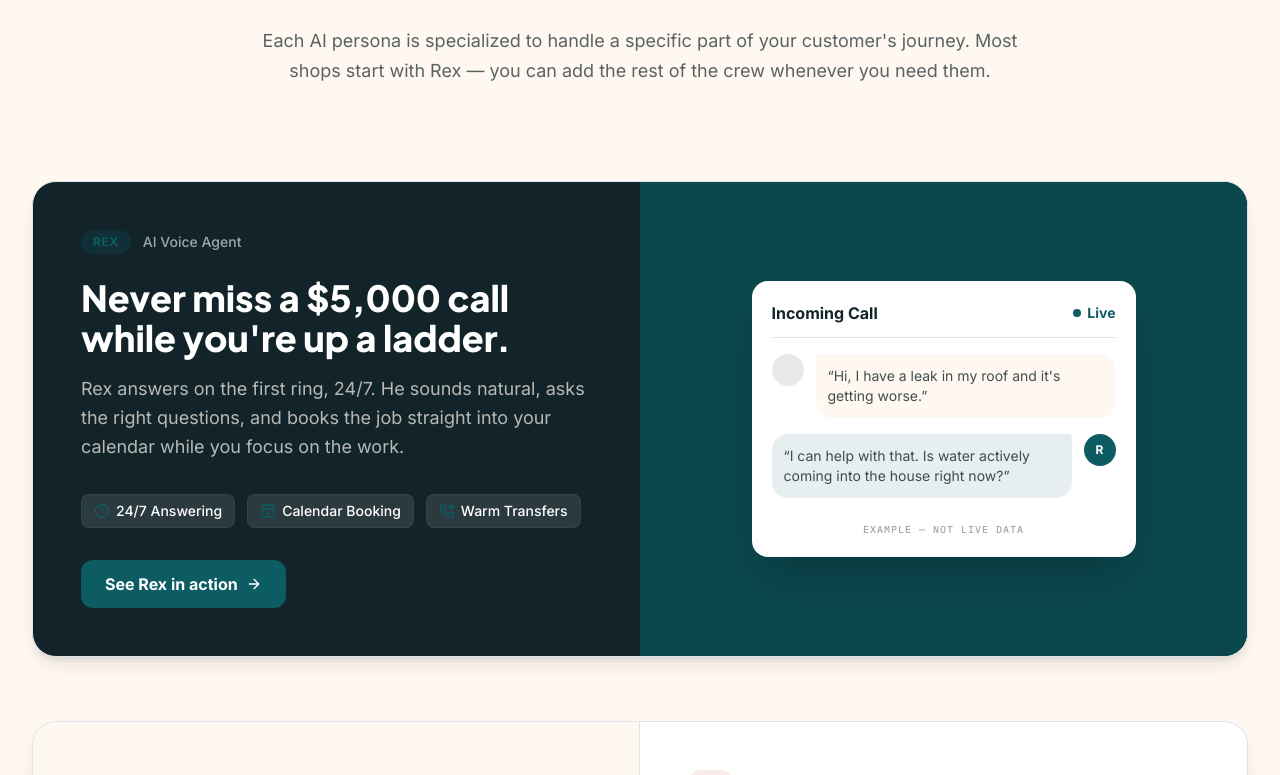
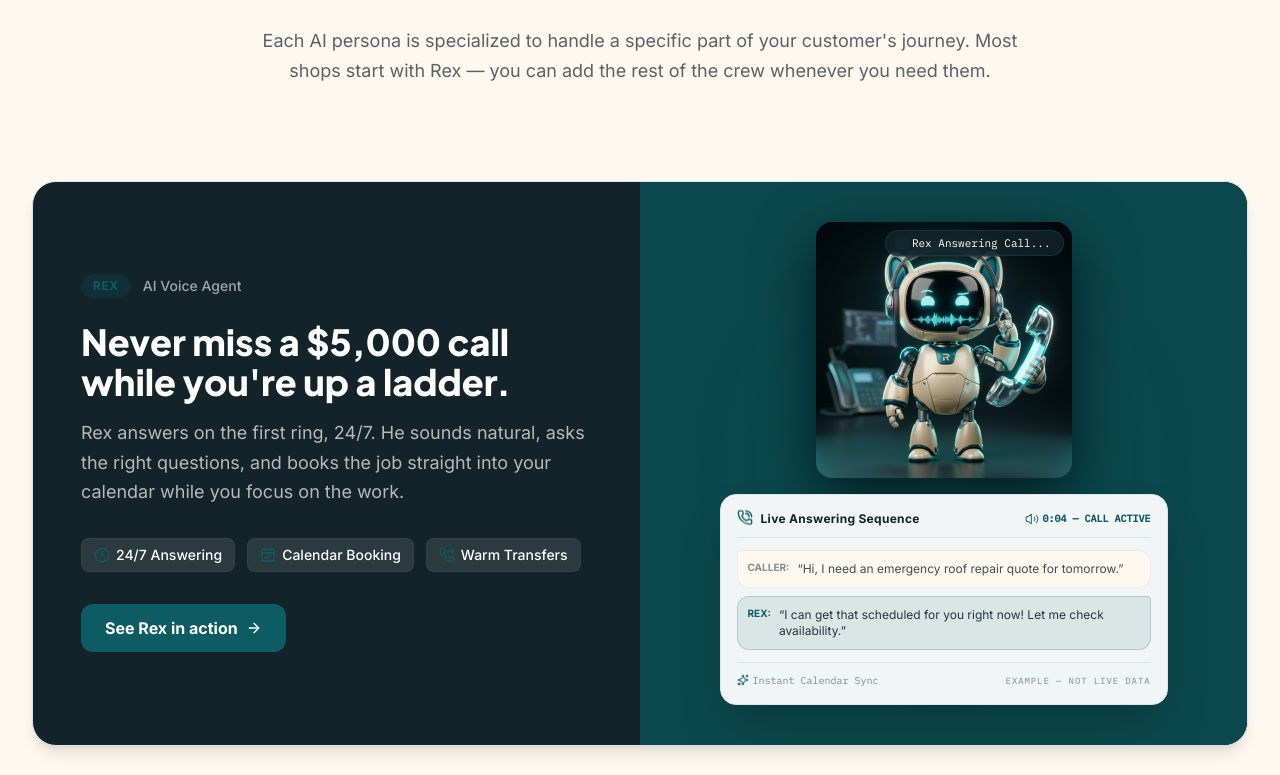
Before and after one commit to xpeedlab-netizen/minions-ai, a Next.js app: page / in a window 1280 px wide. Shown: the part 4625-5400 px from the top of the page. Built offline with nearby package versions, Linux system fonts and the light colour scheme.

Commit message:
feat: WO#04 mascot generation and animation (Rex pilot)

```diff
--- a/components/sections/home/MeetTheCrew.tsx
+++ b/components/sections/home/MeetTheCrew.tsx
@@ -1,6 +1,7 @@
 import Link from "next/link";
 import { ArrowRight, Clock, CalendarCheck, PhoneForwarded, Zap, ShieldCheck, CheckCircle2, FileText, Activity } from "lucide-react";
 import Reveal from "@/components/ui/Reveal";
+import RexAnimatedVisual from "./RexAnimatedVisual";
 
 export default function MeetTheCrew() {
   return (
@@ -44,36 +45,7 @@ export default function MeetTheCrew() {
                     </Link>
                   </div>
                 </div>
-                <div className="bg-[#0b484e] p-8 sm:p-12 flex items-center justify-center relative min-h-[320px]">
-                    {/* Visual: Calendar / Call interaction */}
-                    <div className="bg-white rounded-2xl p-5 shadow-2xl w-full max-w-sm">
-                      <div className="flex items-center justify-between border-b border-border pb-3 mb-4">
-                        <span className="font-bold text-ink">Incoming Call</span>
-                        <span className="text-teal text-sm font-bold flex items-center gap-1.5">
-                          <span className="relative flex h-2 w-2">
-                            <span className="animate-ping absolute inline-flex h-full w-full rounded-full bg-teal opacity-75"></span>
-                            <span className="relative inline-flex rounded-full h-2 w-2 bg-teal"></span>
-                          </span>
-                          Live
-                        </span>
-                      </div>
-                      <div className="space-y-4">
-                        <div className="flex gap-3">
-                          <div className="w-8 h-8 rounded-full bg-ink/10 flex-shrink-0" />
-                          <div className="bg-cream p-3 rounded-2xl rounded-tl-sm text-sm text-ink/80">
-                            &ldquo;Hi, I have a leak in my roof and it&apos;s getting worse.&rdquo;
-                          </div>
-                        </div>
-                        <div className="flex gap-3 flex-row-reverse">
-                          <div className="w-8 h-8 rounded-full bg-teal flex-shrink-0 flex items-center justify-center text-white text-xs font-bold">R</div>
-                          <div className="bg-teal/10 p-3 rounded-2xl rounded-tr-sm text-sm text-ink/80">
-                            &ldquo;I can help with that. Is water actively coming into the house right now?&rdquo;
-                          </div>
-                        </div>
-                      </div>
-                      <div className="mt-6 text-center text-[10px] text-ink/40 uppercase tracking-widest font-mono font-medium">Example — Not Live Data</div>
-                    </div>
-                </div>
+                <RexAnimatedVisual />
               </div>
             </div>
           </Reveal>
--- /dev/null
+++ b/components/sections/home/RexAnimatedVisual.tsx
@@ -0,0 +1,111 @@
+"use client";
+
+import { useState, useEffect } from "react";
+import Image from "next/image";
+import { PhoneCall, Volume2, CalendarCheck, Sparkles } from "lucide-react";
+
+export default function RexAnimatedVisual() {
+  const [isAnswering, setIsAnswering] = useState(false);
+
+  // Auto-cycle state between Idle and Answering every 4.5 seconds for ambient live feel
+  useEffect(() => {
+    const timer = setInterval(() => {
+      setIsAnswering((prev) => !prev);
+    }, 4500);
+    return () => clearInterval(timer);
+  }, []);
+
+  return (
+    <div className="bg-[#0b484e] p-6 sm:p-10 flex flex-col items-center justify-center relative min-h-[380px] sm:min-h-[440px] w-full overflow-hidden select-none">
+      {/* Ambient background glow rings */}
+      <div className="absolute inset-0 flex items-center justify-center pointer-events-none">
+        <div className="w-72 h-72 rounded-full bg-teal/20 blur-3xl animate-pulse" />
+        {isAnswering && (
+          <div className="absolute w-96 h-96 rounded-full border border-teal/30 animate-ping opacity-40" />
+        )}
+      </div>
+
+      {/* Main Stage Grid */}
+      <div className="relative z-10 w-full max-w-md flex flex-col items-center">
+
+        {/* 3D Mascot Character Stage */}
+        <div
+          onClick={() => setIsAnswering(!isAnswering)}
+          className="relative w-56 h-56 sm:w-64 sm:h-64 cursor-pointer group transition-transform duration-300 hover:scale-105"
+        >
+          {/* Status Badge attached to mascot stage */}
+          <div className="absolute top-2 right-2 z-20 bg-ink/80 backdrop-blur-md text-white text-[11px] font-mono px-3 py-1 rounded-full border border-teal/40 flex items-center gap-1.5 shadow-lg">
+            <span className={`w-2 h-2 rounded-full ${isAnswering ? "bg-teal animate-ping" : "bg-cream/40"}`} />
+            <span>{isAnswering ? "Rex Answering Call..." : "Rex Idle (Click to test)"}</span>
+          </div>
+
+          {/* Idle 3D Render */}
+          <div className={`absolute inset-0 transition-opacity duration-700 ease-in-out ${isAnswering ? "opacity-0" : "opacity-100"}`}>
+            <Image
+              src="/images/rex-3d-mascot-idle.jpg"
+              alt="Rex AI Voice Agent 3D Mascot - Idle Pose"
+              fill
+              priority
+              sizes="(max-width: 640px) 224px, 256px"
+              className="object-contain drop-shadow-[0_20px_30px_rgba(0,0,0,0.5)] rounded-2xl"
+            />
+          </div>
+
+          {/* Active Call-Answering 3D Render */}
+          <div className={`absolute inset-0 transition-opacity duration-700 ease-in-out ${isAnswering ? "opacity-100" : "opacity-0"}`}>
+            <Image
+              src="/images/rex-3d-mascot-active.jpg"
+              alt="Rex AI Voice Agent 3D Mascot - Active Call Answering Pose"
+              fill
+              sizes="(max-width: 640px) 224px, 256px"
+              className="object-contain drop-shadow-[0_20px_30px_rgba(0,0,0,0.6)] rounded-2xl"
+            />
+          </div>
+        </div>
+
+        {/* Floating Call Activity Overlay */}
+        <div className="mt-4 bg-white/95 backdrop-blur-md rounded-2xl p-4 shadow-2xl w-full border border-border transition-all duration-300">
+          <div className="flex items-center justify-between border-b border-border pb-2.5 mb-3">
+            <div className="flex items-center gap-2">
+              <PhoneCall className={`w-4 h-4 ${isAnswering ? "text-teal animate-bounce" : "text-ink/40"}`} />
+              <span className="font-bold text-xs text-ink tracking-wide">
+                {isAnswering ? "Live Answering Sequence" : "24/7 Answering Standby"}
+              </span>
+            </div>
+            <div className="flex items-center gap-1">
+              <Volume2 className={`w-3.5 h-3.5 ${isAnswering ? "text-teal animate-pulse" : "text-ink/30"}`} />
+              <span className="text-[10px] font-mono text-teal font-bold uppercase">
+                {isAnswering ? "0:04 — Call Active" : "First Ring Ready"}
+              </span>
+            </div>
+          </div>
+
+          {/* Dialogue exchange */}
+          <div className="space-y-2 text-xs">
+            <div className="bg-cream p-2.5 rounded-xl rounded-tl-sm text-ink/80 border border-border/60 flex items-start gap-2">
+              <span className="font-bold text-ink/50 text-[10px] shrink-0">CALLER:</span>
+              <span>&ldquo;Hi, I need an emergency roof repair quote for tomorrow.&rdquo;</span>
+            </div>
+            {isAnswering && (
+              <div className="bg-teal/10 p-2.5 rounded-xl rounded-tr-sm text-ink/90 border border-teal/20 flex items-start gap-2 animate-fadeIn">
+                <span className="font-bold text-teal text-[10px] shrink-0">REX:</span>
+                <span>&ldquo;I can get that scheduled for you right now! Let me check availability.&rdquo;</span>
+              </div>
+            )}
+          </div>
+
+          {/* Action indicator & Mandatory telemetry compliance badge */}
+          <div className="mt-3 pt-2.5 border-t border-border flex items-center justify-between">
+            <span className="text-[10px] text-ink/50 font-mono flex items-center gap-1">
+              <Sparkles className="w-3 h-3 text-teal" /> Instant Calendar Sync
+            </span>
+            <span className="text-[9px] text-ink/40 uppercase tracking-widest font-mono font-medium">
+              Example — Not Live Data
+            </span>
+          </div>
+        </div>
+
+      </div>
+    </div>
+  );
+}
```
Also changed, not shown: public/images/rex-3d-mascot-active.jpg (added), public/images/rex-3d-mascot-idle.jpg (added), 1 other file (tests, documents, lock files or other folders).
